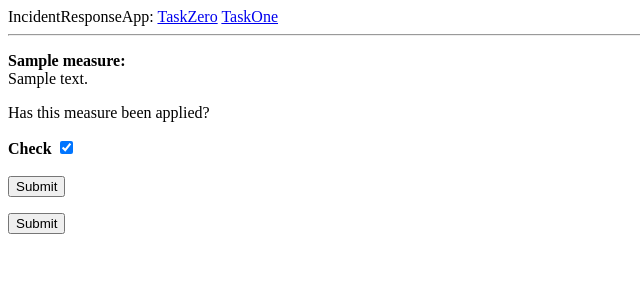
After one commit to FFally/incidentwebapp, a Flask app: template app/templates/tasktrynew.html in a window 1280 px wide. The commit adds this page. Shown: the top 300 px of the page, without its empty margins (0-640 px from the left). Run offline with Flask 2, Linux system fonts and the light colour scheme; the template is opened without the code that fills it: most values are stand-ins (such as "Sample title", 1, 10 or a date in 2020); form fields are guessed from the names that the template uses; parts of the project's set-up code (start-up, migrations or seed data) failed here and were passed over.

Commit message:
Data Cleaning from Webscraping for the Measures_Api; Array of measures can be transmitted to frontend

```diff
--- a/app/measures_api.py
+++ b/app/measures_api.py
@@ -7,21 +7,39 @@
     text= f.read()
 soup = BeautifulSoup(text,'html.parser')
 
-#print all Measurement Headlines
+#print all Measures Headlines
 '''
 pAll = soup.find_all('h3')
 print(pAll)
 '''
+# relevant measures
+meas_list = ["topic_733","topic_747","topic_738"]
 
 # put measure into python dictionary
-def find_byid():
-    cid = soup.find(id="topic_733")
+def find_byid(topic):
     result = {}
-    res_title = cid.find('h3')
-    res_desc = cid.get_text()
-    result["title"] = res_title.get_text()
+    res_desc = ""
+    cid = soup.find(id=topic)
+    res_title = cid.find('h3').get_text()
+    for i in cid.find_all(["div","li"]):
+        part = i.get_text()
+        res_desc += part
+    result["title"] = res_title
     result["description"] = res_desc
     return result
+
+# return measures in list of dictionaries
+def getall_topics():
+    resultlist = []
+    for x in meas_list:
+        resultlist.append(find_byid(x))
+    return resultlist
+
+
+#print(getall_topics())
+
+#print(soup.find(id="topic_747"))
+#print(soup.find(id="topic_733"))
 
 
 
--- a/app/mitre_api.py
+++ b/app/mitre_api.py
@@ -20,9 +20,10 @@
 src = TAXIICollectionSource(collection)
 phish = src.query([ Filter("external_references.external_id", "=", "T1566") ])[0]
 
+'''
 print(phish['name']) #print name of technique phishing
 print(phish['description']) #print description of technique phishing
-
+'''
 
 def get_technique():
     tec = src.query([ Filter("external_references.external_id", "=", "T1566") ])[0]
--- a/app/routes.py
+++ b/app/routes.py
@@ -28,3 +28,14 @@
 def taskonget():
     measureone = measures_api.find_byid()
     return render_template('taskone.html', title='Taskone', measureone = measureone)
+
+@app.route('/tasktry')
+def taskgetall():
+    measurelist = measures_api.getall_topics()
+    return render_template('tasktry.html', title='Tasktry', measurelist = measurelist )
+
+@app.route('/policyresult', methods=['GET', 'POST'])
+def showresultone():
+    result = request.form['applied']
+    print(result)
+    return result
--- /dev/null
+++ b/app/templates/tasktrynew.html
@@ -0,0 +1,17 @@
+{% extends "base.html" %}
+
+{% block content %}
+<form action="" method="post"></form>
+    {% for measure in measurelist %}
+    <div><p><b>{{ measure.title }}:</b> <br> {{ measure.description }}</p></div>
+    <p>Has this measure been applied?</p>
+    <label class="container"><b>Check</b>
+        <input type="checkbox" checked="checked" name="applied">
+        <span class="checkmark"></span>
+    </label>
+    {% endfor %}
+    <br><br>
+    <input type="submit" value="Submit">
+    <p>{{ form.submit() }}</p>
+    </form>
+{% endblock %}
--- a/app/templates/taskzero.html
+++ b/app/templates/taskzero.html
@@ -5,6 +5,6 @@
 <h1>Choose Technique</h1>
 <h2>{{ technique.name }}</h2>
 <p>{{ technique.description}}</p>
-<a href="/taskone">Choose</a>
+<a href="/tasktry">Choose</a>
 </body>
 </html>
```
Also changed, not shown: app/templates/tasktry.html (added, +14 -0 lines).
